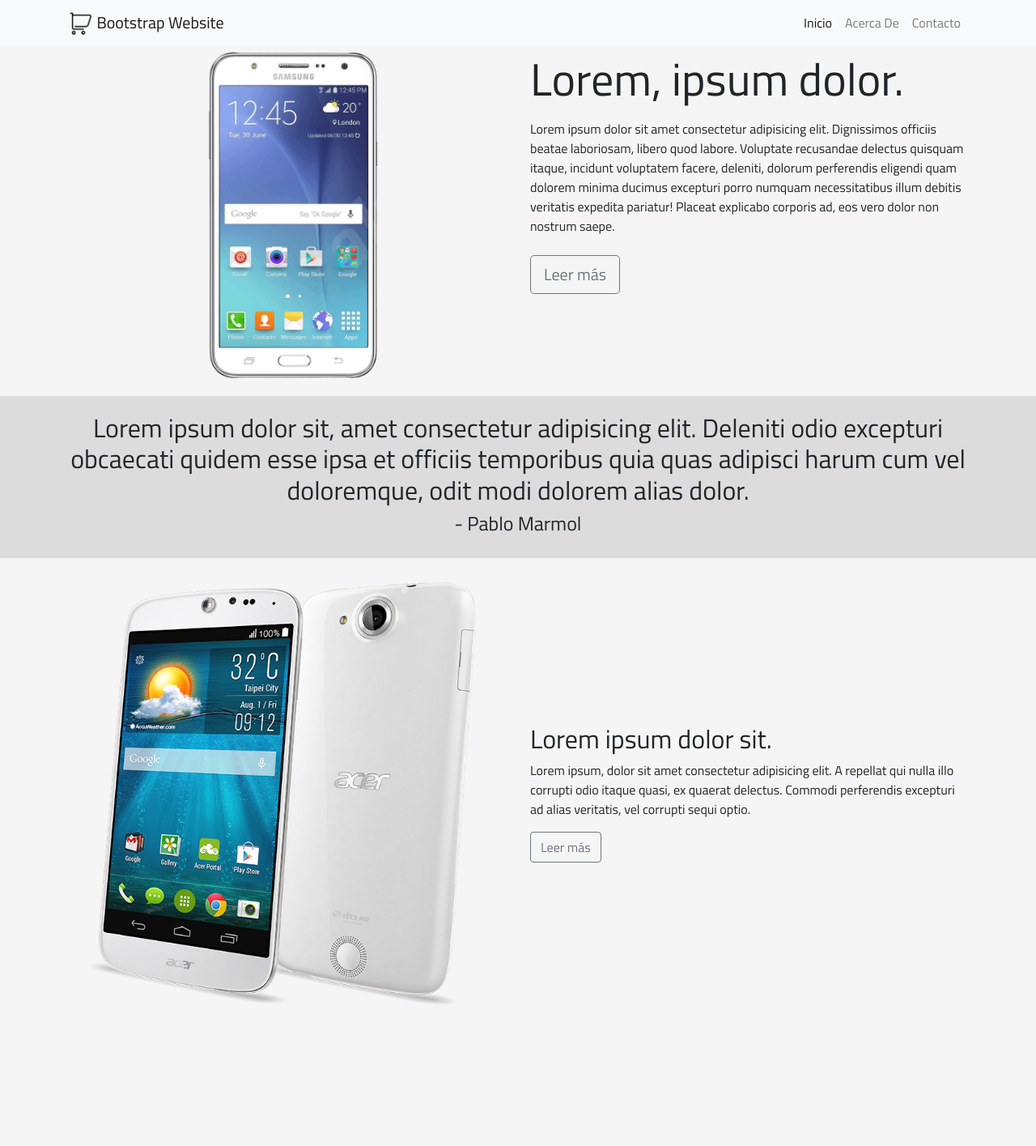
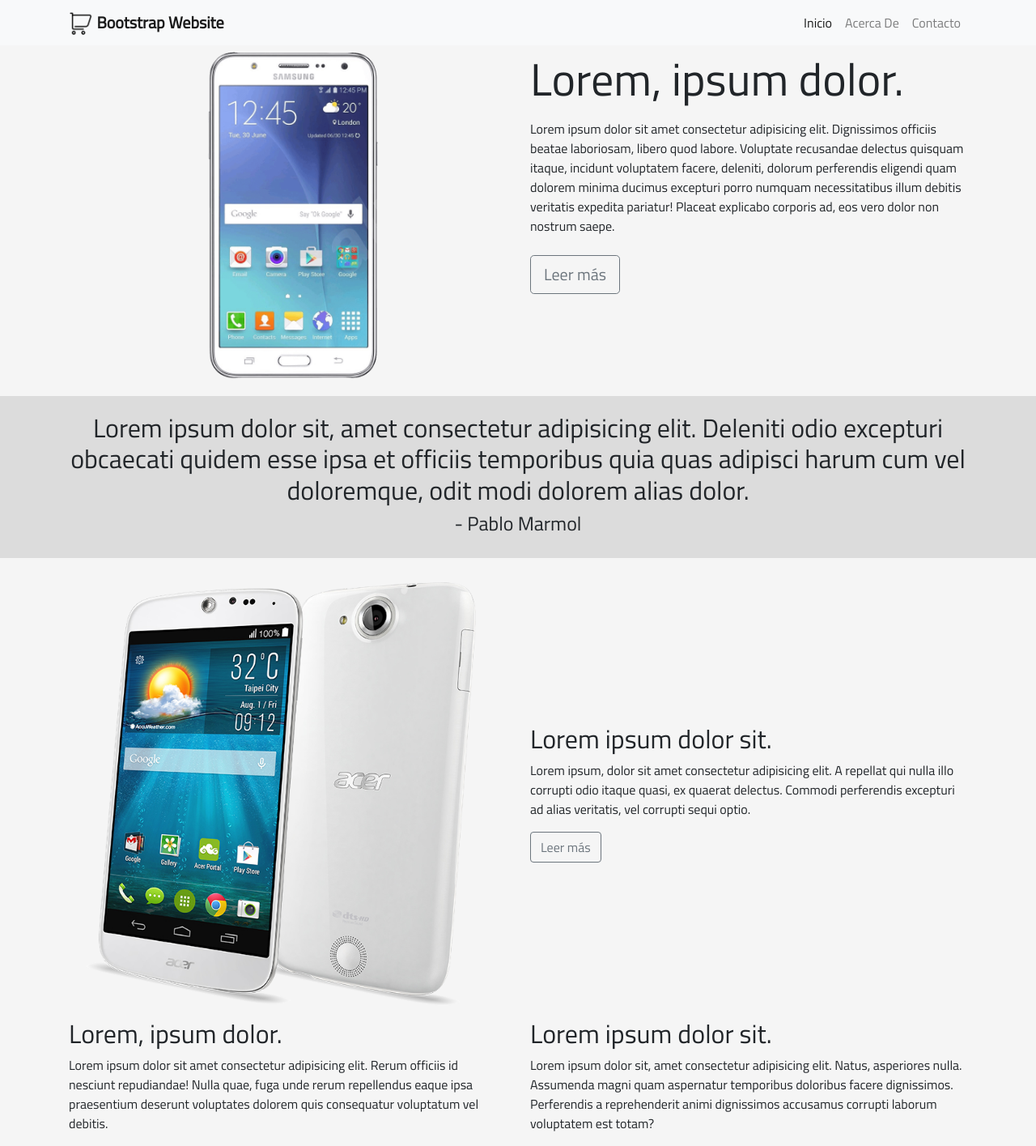
Before and after one commit to joseluisgs/bootstrap-website, a website: page src/index.html in a window 1280 px wide. Shown: the whole page at 81% size. Before the commit the page ends 1249 px from the top, so only its background shows below. Drawn offline with nearby package versions, Linux system fonts and the light colour scheme; files that its build step writes are made by us from their sources.

Commit message:
Informacion

```diff
--- a/src/index.html
+++ b/src/index.html
@@ -35,13 +35,13 @@
                 <!-- alineamos a la izquierda -->
                 <ul class="navbar-nav ml-auto">
                     <li class="nav-item active">
-                        <a class="nav-link" href="#">Inicio</a>
+                        <a class="nav-link" href="#cabecera">Inicio</a>
                     </li>
                     <li class="nav-item">
-                        <a class="nav-link" href="#">Acerca De</a>
+                        <a class="nav-link" href="#info-uno">Acerca De</a>
                     </li>
                     <li class="nav-item">
-                        <a class="nav-link" href="#">Contacto</a>
+                        <a class="nav-link" href="#contacto">Contacto</a>
                     </li>
                 </ul>
             </div>
@@ -77,7 +77,8 @@
     </section>
 
     <!-- INFORMACION -->
-    <section id="info-one">
+    <!-- info uno -->
+    <section id="info-uno">
         <div class="container">
             <div class="row mt-2">
                 <div class="col-md-6">
@@ -96,6 +97,22 @@
             </div>
         </div>
     </section>
+    <!-- info dos -->
+    <section id="info-dos">
+        <div class="container">
+            <div class="row row mt-2">
+                <div class="col-md-6">
+                    <h2>Lorem, ipsum dolor.</h2>
+                    <p>Lorem ipsum dolor sit amet consectetur adipisicing elit. Rerum officiis id nesciunt repudiandae! Nulla quae, fuga unde rerum repellendus eaque ipsa praesentium deserunt voluptates dolorem quis consequatur voluptatum vel debitis.</p>
+                </div>
+                <div class="col-md-6">
+                    <h2>Lorem ipsum dolor sit.</h2>
+                    <p>Lorem ipsum dolor sit, amet consectetur adipisicing elit. Natus, asperiores nulla. Assumenda magni quam aspernatur temporibus doloribus facere dignissimos. Perferendis a reprehenderit animi dignissimos accusamus corrupti laborum voluptatem est totam?</p>
+                </div>
+            </div>
+        </div>
+    </section>
+
 
 
     <!-- SCRIPTS -->
--- a/src/scss/main.scss
+++ b/src/scss/main.scss
@@ -2,6 +2,13 @@
 body {
   font-family: 'Titillium Web', sans-serif; // Letra por defecto
   background-color: whitesmoke;
+}
+
+// Navegacion
+.navbar-brand {
+  font-size: 20px;
+  color: #000;
+  font-weight: bold;
 }
 
 // Comentarios
```
